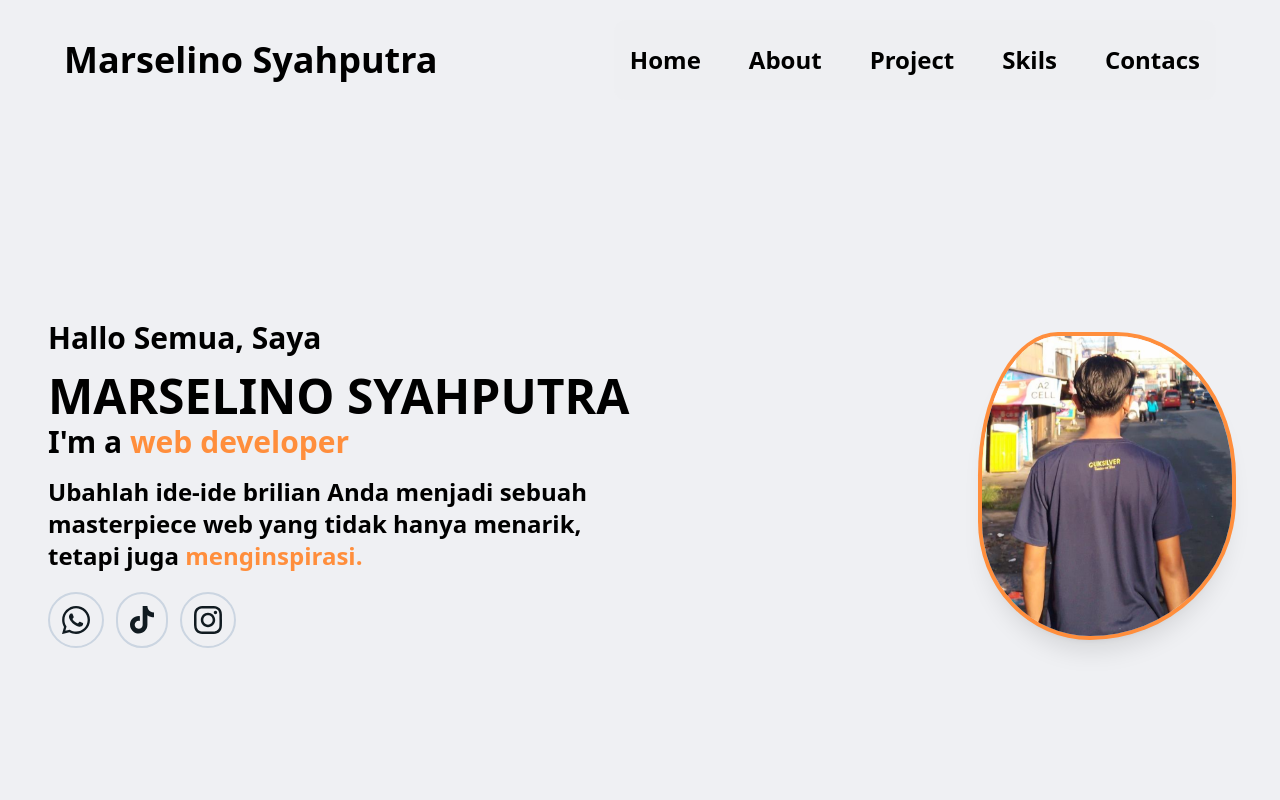
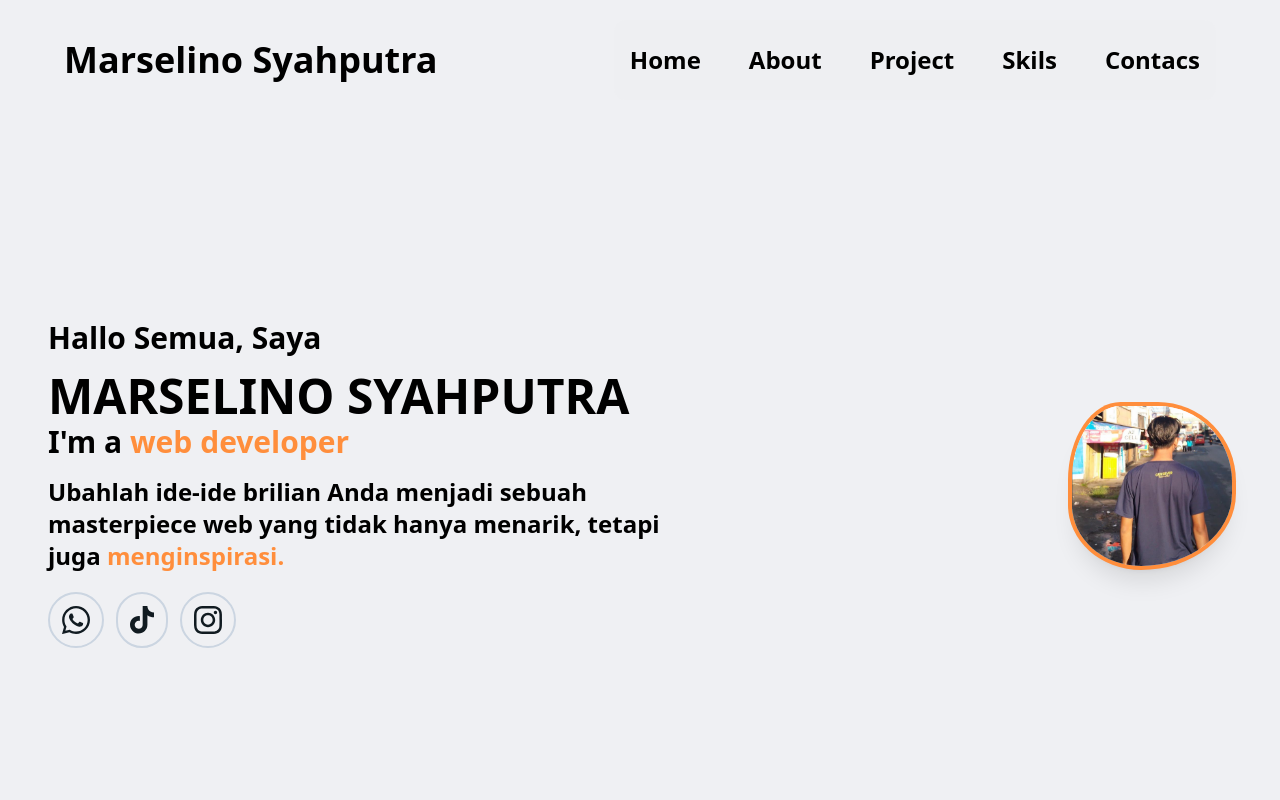
Before and after one commit to SILENT0311/portofolio-marsel, a website: page index.html in a window 1280 px wide. Shown: the top 800 px of the page. Drawn offline with Linux system fonts and the light colour scheme.

Commit message:
memperbaiki tampilan 2

```diff
--- a/src/input.css
+++ b/src/input.css
@@ -27,7 +27,7 @@
 
 /* blob */
 .blob {
-  @apply w-[250px] h-[300px] mx-auto pb-3 rounded-xl bg-right bg-cover shadow-xl ring-4 ring-oren;
+  @apply w-40 h-40 mx-auto pb-3 rounded-xl bg-right bg-cover shadow-xl ring-4 ring-oren;
   background-image: url("../img/profil.webp");
   animation: animate 5s ease-in-out infinite;
   transition: all 1 ease-in-out;
```
Also changed, not shown: src/output.css.
